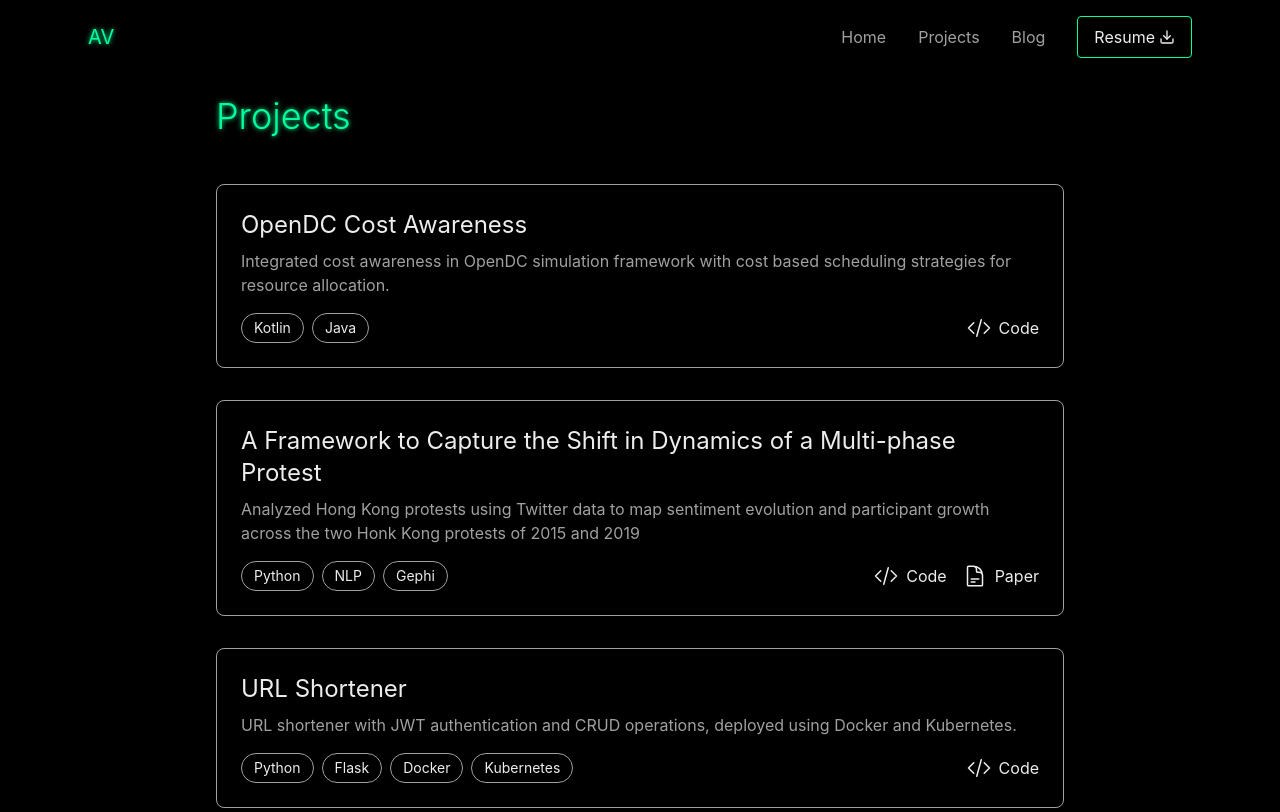
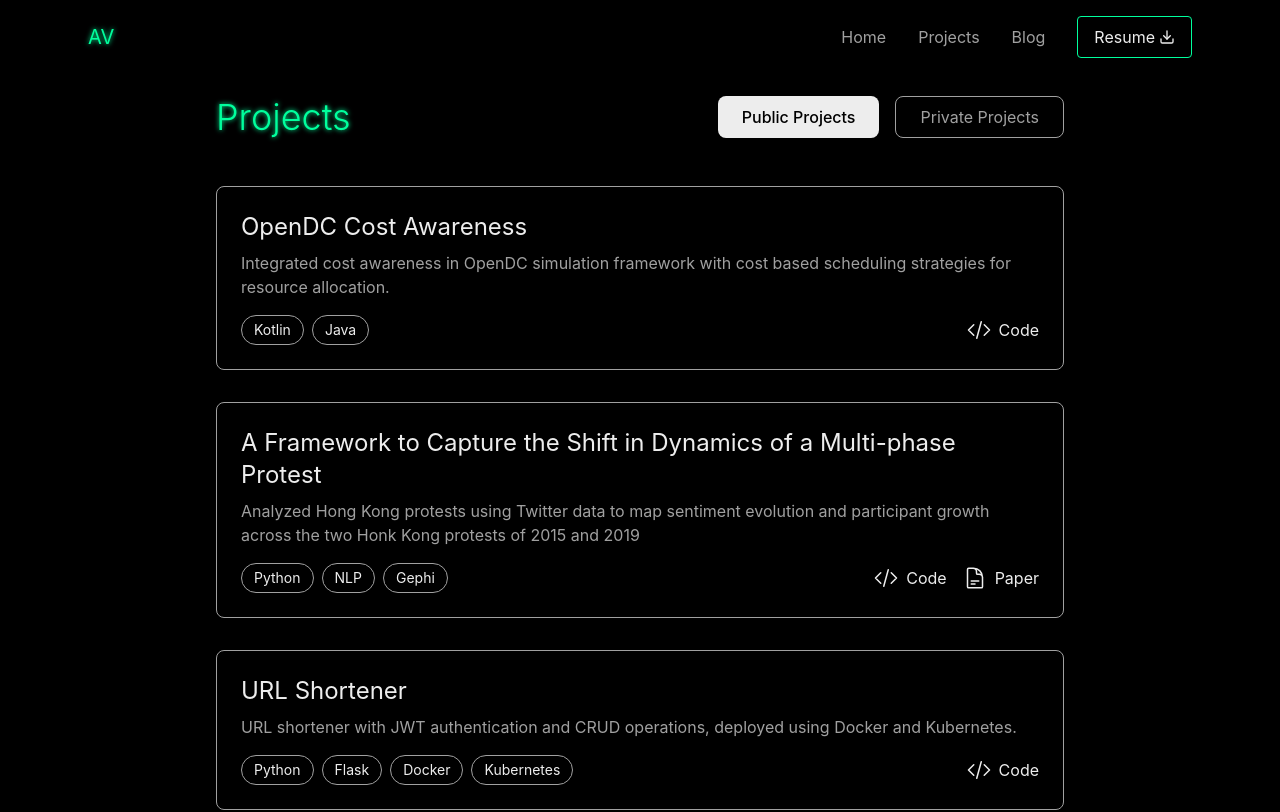
Before and after one commit to advenk/advenk.github.io, a Next.js app: page /projects in a window 1280 px wide. Shown: the top 812 px of the page. Built offline with nearby package versions, Linux system fonts and the light colour scheme.

Commit message:
Project Restructure

```diff
--- a/src/app/projects/page.tsx
+++ b/src/app/projects/page.tsx
@@ -1,7 +1,12 @@
+"use client";
+
+import { useState } from 'react';
 import Navigation from '../../components/Navigation'
 
 export default function ProjectsPage() {
-  const projects = [
+  const [activeTab, setActiveTab] = useState<'public' | 'private'>('public');
+
+  const personalProjects = [
     // TODO: add year?
     {
       title: "OpenDC Cost Awareness",
@@ -33,14 +38,67 @@ export default function ProjectsPage() {
     }
   ];
 
+  const professionalProjects = [
+    {
+      title: "Co-lending Platform",
+      description: "Designed and developed a SaaS-based co-lending platform connecting our customer-facing application with external lenders. This involved the creation and orchestration of multiple REST microservices to ensure a reliable and scalable product.",
+      technologies: ["Java", "Spring Boot", "Kafka", "Redis", "MySQL", "Docker"],
+      codeLink: null,
+      paperLink: null
+    },
+    {
+      title: "Custom Loan Collection Automation and Settlement Platform",
+      description: "Developed a customizable SaaS platform for loan collection automation, integrating with multiple payment providers. This system automated payment processing, report ingestion, and reconciliation, reducing operational workload significantly.",
+      technologies: ["Java", "Spring Boot", "Python", "MySQL", "Redis"],
+      codeLink: null,
+      paperLink: null
+    },
+    {
+      title: "Report Ingestion Framework",
+      description: "Implemented a Python-based framework for ingesting large-scale operational reports for the accounts team, providing valuable insights into loan performance.",
+      technologies: ["Python", "MySQL", "Pandas"],
+      codeLink: null,
+      paperLink: null
+    }
+  ];
+
   return (
     <>
       <Navigation />
       <main className="min-h-screen pt-24 pb-12">
         <div className="max-w-4xl mx-auto px-6">
-          <h1 className="text-4xl font-light mb-12 neon-text">Projects</h1>
+          <div className="flex items-center justify-between mb-12">
+            <h1 className="text-4xl font-light neon-text">Projects</h1>
+            <div className="flex gap-4">
+              <button
+                onClick={() => setActiveTab('public')}
+                className={`px-6 py-2 rounded-lg transition-all ${
+                  activeTab === 'public'
+                    ? 'bg-[var(--text-primary)] text-black font-medium'
+                    : 'border border-[var(--text-secondary)] text-[var(--text-secondary)] hover:border-[var(--text-primary)] hover:text-[var(--text-primary)]'
+                }`}
+              >
+                Public Projects
+              </button>
+              <button
+                onClick={() => setActiveTab('private')}
+                className={`px-6 py-2 rounded-lg transition-all ${
+                  activeTab === 'private'
+                    ? 'bg-[var(--text-primary)] text-black font-medium'
+                    : 'border border-[var(--text-secondary)] text-[var(--text-secondary)] hover:border-[var(--text-primary)] hover:text-[var(--text-primary)]'
+                }`}
+              >
+                Private Projects
+              </button>
+            </div>
+          </div>
+
+          {/* Projects Content */}
           <div className="space-y-8">
-            {projects.map((project, index) => (
+            {activeTab === 'public' ? (
+              <div>
+                <div className="space-y-8">
+                  {personalProjects.map((project, index) => (
                     <div
                       key={index}
                       className="block p-6 border border-[var(--text-secondary)] rounded-lg hover:neon-border transition-all"
@@ -93,7 +151,36 @@ export default function ProjectsPage() {
                   ))}
                 </div>
               </div>
+            ) : (
+              <div>
+                <div className="space-y-8">
+                  {professionalProjects.map((project, index) => (
+                    <div
+                      key={index}
+                      className="block p-6 border border-[var(--text-secondary)] rounded-lg hover:neon-border transition-all"
+                    >
+                      <h2 className="text-2xl mb-2">{project.title}</h2>
+                      <p className="text-[var(--text-secondary)] mb-4">{project.description}</p>
+                      <div className="flex items-center justify-between">
+                        <div className="flex flex-wrap gap-2">
+                          {project.technologies.map((tech, idx) => (
+                            <span
+                              key={idx}
+                              className="px-3 py-1 text-sm border border-[var(--text-secondary)] rounded-full"
+                            >
+                              {tech}
+                            </span>
+                          ))}
+                        </div>
+                      </div>
+                    </div>
+                  ))}
+                </div>
+              </div>
+            )}
+          </div>
+        </div>
       </main>
     </>
-  )
+  );
 }
```
Lines whose indentation alone changed are shown as unchanged.
